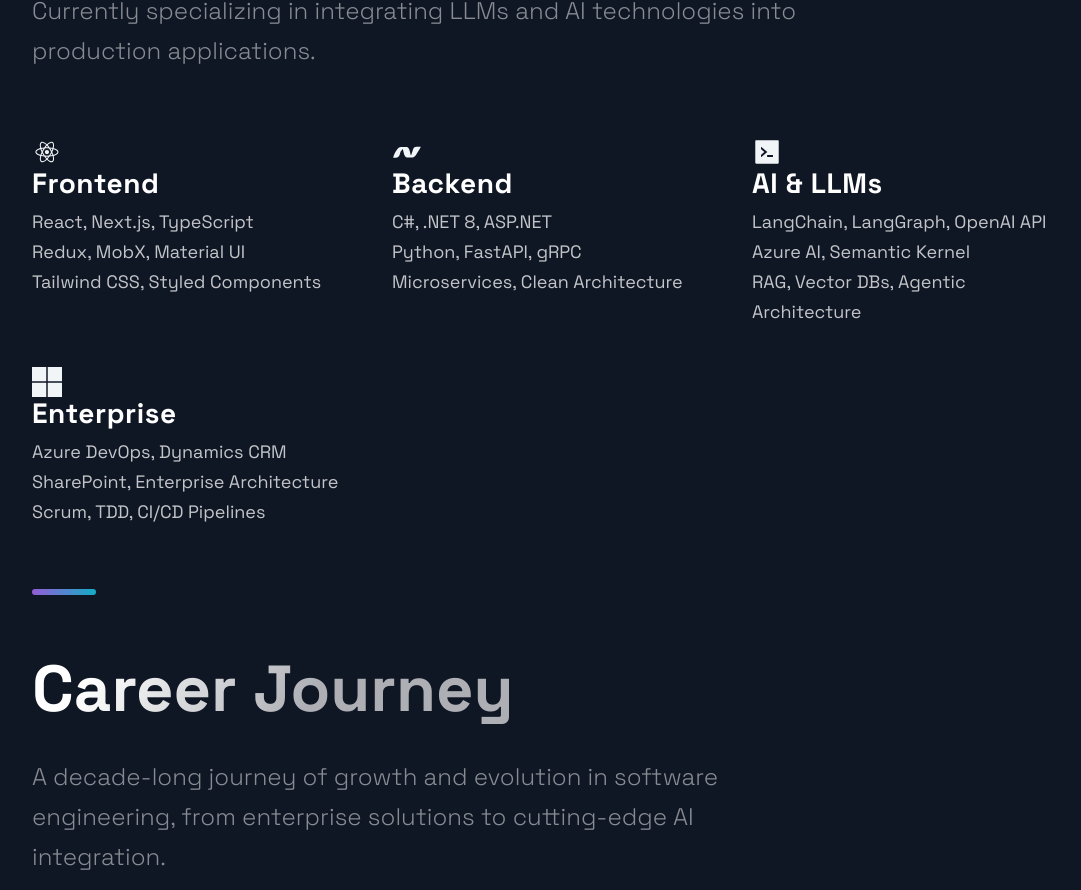
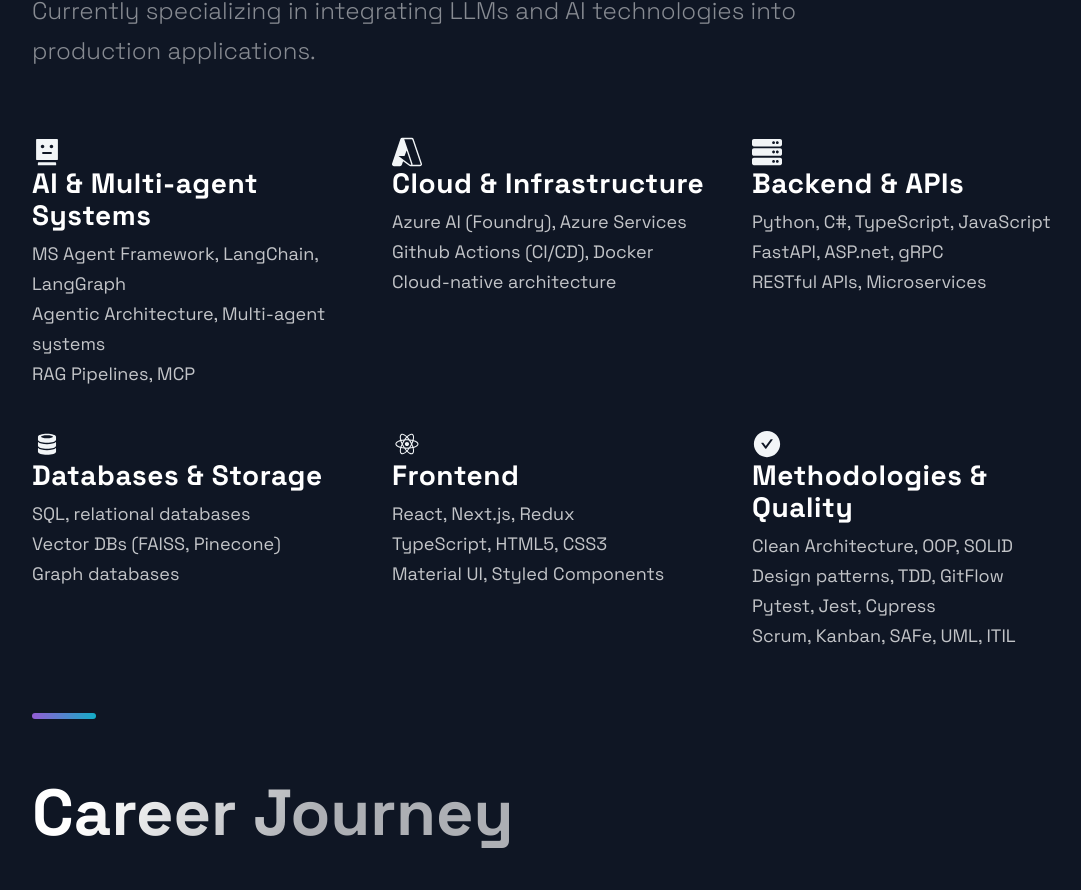
Before and after one commit to reza899/portfolio, a Next.js app: page / in a window 1280 px wide. Shown: the part 1171-2061 px from the top of the page, without its empty margins (88-1169 px from the left). Built offline with nearby package versions, Linux system fonts and the light colour scheme.

Commit message:
update skills

```diff
--- a/src/components/Technologies/Technologies.js
+++ b/src/components/Technologies/Technologies.js
@@ -1,7 +1,8 @@
 import React from "react";
-import { DiFirebase, DiReact, DiDotnet } from "react-icons/di";
-import { SiMicrosoft } from "react-icons/si";
-import { AiFillCode } from "react-icons/ai";
+import { DiReact, DiDatabase } from "react-icons/di";
+import { SiMicrosoftazure } from "react-icons/si";
+import { AiFillRobot, AiFillCheckCircle } from "react-icons/ai";
+import { FaServer } from "react-icons/fa";
 import {
   Section,
   SectionDivider,
@@ -25,47 +26,70 @@
         Over 10+ years of experience across the full technology stack, from enterprise backend systems to modern AI-powered frontends. Currently specializing in integrating LLMs and AI technologies into production applications.
       </SectionText>
       <List data-content-type="skill-categories">
-        <ListItem data-skill-category="frontend" data-expertise-level="expert">
-          <DiReact size="3rem" aria-label="React framework icon" />
+        <ListItem data-skill-category="ai-llm" data-expertise-level="advanced">
+          <AiFillRobot size="3rem" aria-label="AI and multi-agent systems icon" />
           <ListContainer>
-            <ListTitle role="heading" aria-level="3">Frontend</ListTitle>
-            <ListParagraph data-technologies="React,Next.js,TypeScript,Redux,MobX,Material UI,Tailwind CSS,Styled Components">
-              React, Next.js, TypeScript <br />
-              Redux, MobX, Material UI <br />
-              Tailwind CSS, Styled Components
+            <ListTitle role="heading" aria-level="3">AI & Multi-agent Systems</ListTitle>
+            <ListParagraph data-technologies="MS Agent Framework,LangChain,LangGraph,RAG,Multi-agent">
+              MS Agent Framework, LangChain, LangGraph <br />
+              Agentic Architecture, Multi-agent systems <br />
+              RAG Pipelines, MCP
+            </ListParagraph>
+          </ListContainer>
+        </ListItem>
+        <ListItem data-skill-category="cloud" data-expertise-level="expert">
+          <SiMicrosoftazure size="3rem" aria-label="Cloud and Azure icon" />
+          <ListContainer>
+            <ListTitle role="heading" aria-level="3">Cloud & Infrastructure</ListTitle>
+            <ListParagraph data-technologies="Azure AI,Azure Services,Docker,CI/CD">
+              Azure AI (Foundry), Azure Services <br />
+              Github Actions (CI/CD), Docker <br />
+              Cloud-native architecture
             </ListParagraph>
           </ListContainer>
         </ListItem>
         <ListItem data-skill-category="backend" data-expertise-level="expert">
-          <DiDotnet size="3rem" aria-label=".NET framework icon" />
+          <FaServer size="3rem" aria-label="Backend technologies icon" />
           <ListContainer>
-            <ListTitle role="heading" aria-level="3">Backend</ListTitle>
-            <ListParagraph data-technologies="C#,.NET 8,ASP.NET,Python,FastAPI,gRPC,Microservices">
-              C#, .NET 8, ASP.NET <br />
-              Python, FastAPI, gRPC <br />
-              Microservices, Clean Architecture
+            <ListTitle role="heading" aria-level="3">Backend & APIs</ListTitle>
+            <ListParagraph data-technologies="Python,C#,FastAPI,ASP.NET,gRPC">
+              Python, C#, TypeScript, JavaScript <br />
+              FastAPI, ASP.net, gRPC <br />
+              RESTful APIs, Microservices
             </ListParagraph>
           </ListContainer>
         </ListItem>
-        <ListItem data-skill-category="ai-llm" data-expertise-level="advanced">
-          <AiFillCode size="3rem" aria-label="AI and code icon" />
+        <ListItem data-skill-category="database" data-expertise-level="expert">
+          <DiDatabase size="3rem" aria-label="Database technologies icon" />
           <ListContainer>
-            <ListTitle role="heading" aria-level="3">AI & LLMs</ListTitle>
-            <ListParagraph data-technologies="LangChain,LangGraph,OpenAI API,Azure AI,Semantic Kernel,RAG,Vector DBs">
-              LangChain, LangGraph, OpenAI API <br />
-              Azure AI, Semantic Kernel <br />
-              RAG, Vector DBs, Agentic Architecture
+            <ListTitle role="heading" aria-level="3">Databases & Storage</ListTitle>
+            <ListParagraph data-technologies="SQL,Vector DBs,Graph DBs,FAISS">
+              SQL, relational databases <br />
+              Vector DBs (FAISS, Pinecone) <br />
+              Graph databases
             </ListParagraph>
           </ListContainer>
         </ListItem>
-        <ListItem data-skill-category="enterprise" data-expertise-level="expert">
-          <SiMicrosoft size="3rem" aria-label="Microsoft technologies icon" />
+        <ListItem data-skill-category="frontend" data-expertise-level="expert">
+          <DiReact size="3rem" aria-label="Frontend technologies icon" />
           <ListContainer>
-            <ListTitle role="heading" aria-level="3">Enterprise</ListTitle>
-            <ListParagraph data-technologies="Azure DevOps,Dynamics CRM,SharePoint,Scrum,TDD,CI/CD">
-              Azure DevOps, Dynamics CRM <br />
-              SharePoint, Enterprise Architecture <br />
-              Scrum, TDD, CI/CD Pipelines
+            <ListTitle role="heading" aria-level="3">Frontend</ListTitle>
+            <ListParagraph data-technologies="React,Next.js,Redux,TypeScript,HTML5,CSS3">
+              React, Next.js, Redux <br />
+              TypeScript, HTML5, CSS3 <br />
+              Material UI, Styled Components
+            </ListParagraph>
+          </ListContainer>
+        </ListItem>
+        <ListItem data-skill-category="practices" data-expertise-level="expert">
+          <AiFillCheckCircle size="3rem" aria-label="Methodologies and practices icon" />
+          <ListContainer>
+            <ListTitle role="heading" aria-level="3">Methodologies & Quality</ListTitle>
+            <ListParagraph data-technologies="Clean Architecture,SOLID,TDD,Agile,Testing">
+              Clean Architecture, OOP, SOLID <br />
+              Design patterns, TDD, GitFlow <br />
+              Pytest, Jest, Cypress <br />
+              Scrum, Kanban, SAFe, UML, ITIL
             </ListParagraph>
           </ListContainer>
         </ListItem>
```
